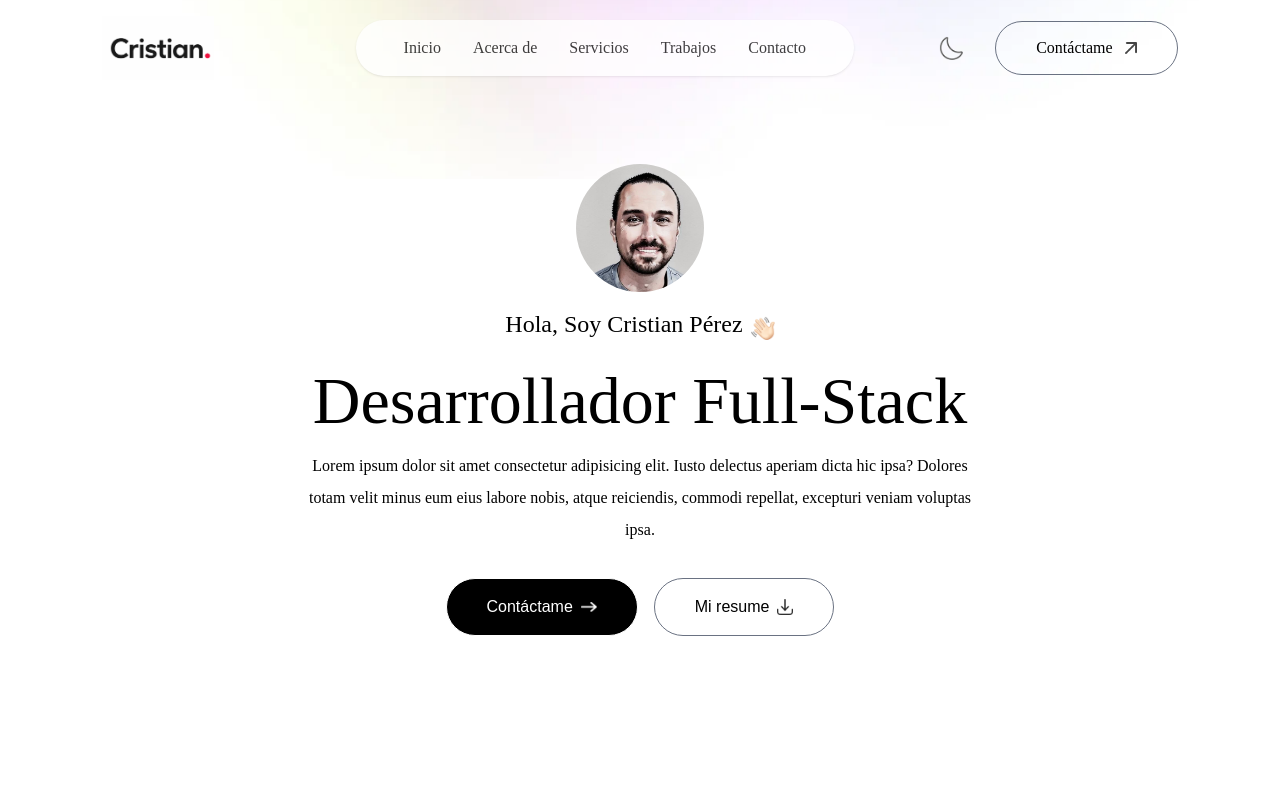
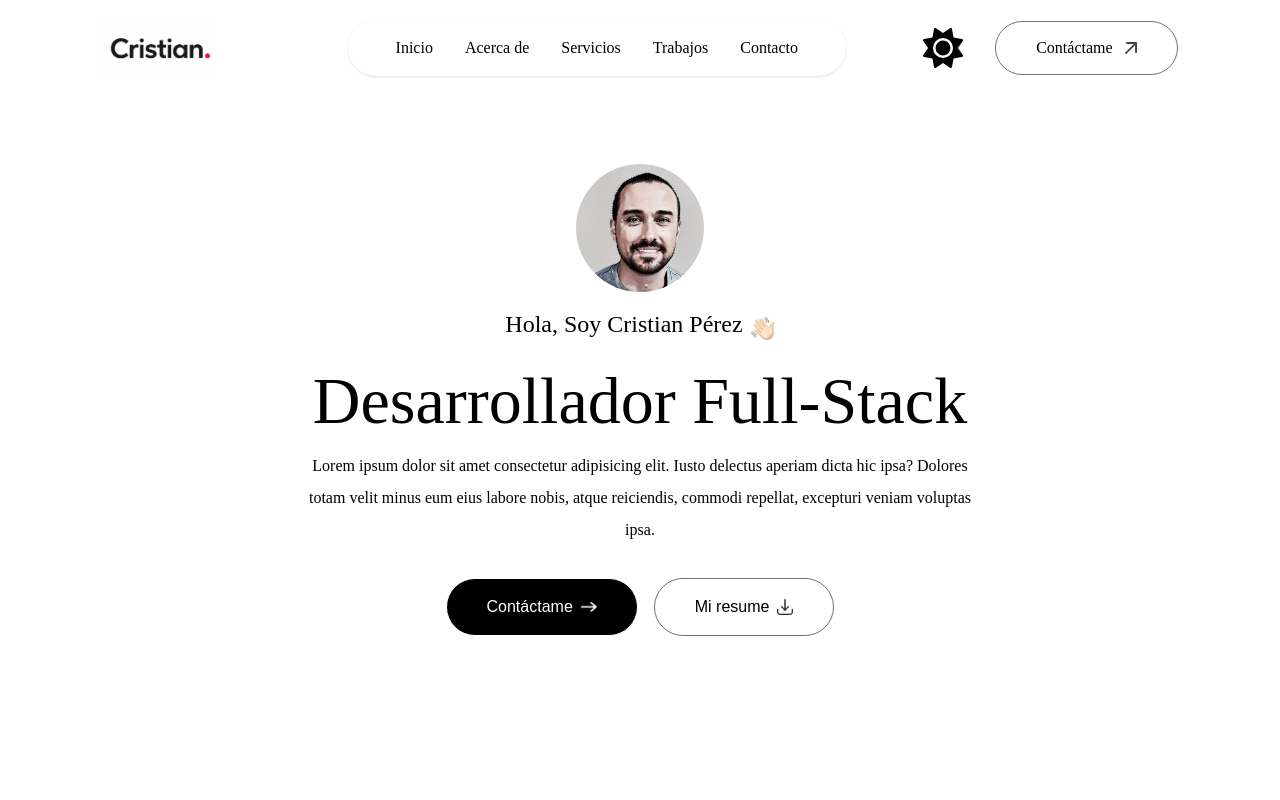
Before and after one commit to Cr1sti4n85/next-portfolio, a Next.js app: page / in a window 1280 px wide. Shown: the top 800 px of the page. Built offline with nearby package versions, Linux system fonts and the light colour scheme; no server answers; a web font is replaced by a local one.

Commit message:
Add dark mode

```diff
--- a/src/app/components/Contact.tsx
+++ b/src/app/components/Contact.tsx
@@ -61,7 +61,7 @@ const Contact = () => {
           type="submit"
           className="py-3 px-8 w-max flex items-center justify-between gap-2 bg-black/80 text-white rounded-full mx-auto hover:bg-black duration-500 cursor-pointer"
         >
-          Enviar{" "}
+          Enviar
           <Image src={imgs.rightArrowWhite} alt="right arrow" className="w-4" />
         </button>
         <p className="mt-4">{result}</p>
--- a/src/app/components/Navbar.tsx
+++ b/src/app/components/Navbar.tsx
@@ -2,9 +2,12 @@
 import Image from "next/image";
 import { imgs } from "@/assets/assets";
 import { useEffect, useRef, useState } from "react";
+import { useTheme } from "next-themes";
+import ThemeToggler from "./ThemeToggler";
 
 const Navbar = () => {
   const [isScroll, setIsScroll] = useState<boolean>(false);
+  const { theme } = useTheme();
   const sideMenuRef = useRef<HTMLUListElement>({} as HTMLUListElement);
   const openMenu = () => {
     sideMenuRef.current.style.transform = "translateX(-16rem)";
@@ -26,13 +29,13 @@ const Navbar = () => {
 
   return (
     <>
-      <div className="fixed top-0 right-0 w-11/12 -z-10 translate-y-[-80%]">
+      {/* <div className="fixed top-0 right-0 w-11/12 -z-10 translate-y-[-80%]">
         <Image
           src={imgs.headerBgColor}
           alt="header background color"
           className="w-full"
         />
-      </div>
+      </div> */}
       <nav
         className={`w-full fixed px-5 lg:px-8 xl:px-[8%] py-4 flex items-center justify-between z-50 ${
           isScroll ? "shadow-sm backdrop-blur-lg" : ""
@@ -47,7 +50,9 @@ const Navbar = () => {
           />
         </a>
         <ul
-          className={`hidden md:flex items-center gap-6 lg:gap-8 rounded-full  font-family-ovo px-12 py-3 bg-white shadow-sm opacity-75`}
+          className={`hidden md:flex items-center gap-6 lg:gap-8 rounded-full  font-family-ovo px-12 py-3 shadow-sm ${
+            theme === "light" && "opacity-75 bg-white"
+          }`}
         >
           <li>
             <a href="#top">Inicio</a>
@@ -66,9 +71,10 @@ const Navbar = () => {
           </li>
         </ul>
         <div className="flex items-center gap-4">
-          <button>
+          {/* <button>
             <Image src={imgs.moonIcon} alt="moon icon" className="w-6" />
-          </button>
+          </button> */}
+          <ThemeToggler />
           <a
             href="#contact"
             className="hidden lg:flex items-center gap-3 px-10 py-2.5 border border-gray-500 rounded-full ml-4 font-family-ovo"
--- /dev/null
+++ b/src/app/components/ThemeToggler.tsx
@@ -0,0 +1,26 @@
+"use client";
+
+import { useTheme } from "next-themes";
+import { FaMoon, FaSun } from "react-icons/fa6";
+
+const ThemeToggler = () => {
+  const { theme, setTheme } = useTheme();
+
+  return (
+    <button
+      className="flex justify-center items-center w-10 h-10 rounded-full cursor-pointer"
+      onClick={() => setTheme(theme === "light" ? "dark" : "light")}
+    >
+      <FaSun
+        className="absolute h-10 w-10 rotate-0 scale-100 dark:rotate-90 dark:scale-0"
+        size={1}
+      ></FaSun>
+      <FaMoon
+        className="absolute h-10 w-10 rotate-90 scale-0 dark:rotate-0 dark:scale-100"
+        size={1}
+      ></FaMoon>
+    </button>
+  );
+};
+
+export default ThemeToggler;
--- a/src/app/globals.css
+++ b/src/app/globals.css
@@ -11,6 +11,8 @@
   --shadow-white: 4px 4px 0 #fff;
 }
 
+@custom-variant dark (&:where(.dark, .dark *));
+
 @layer utilities {
   .grid-auto-fit {
     grid-template-columns: repeat(auto-fit, minmax(200px, 1fr));
--- a/src/app/layout.tsx
+++ b/src/app/layout.tsx
@@ -1,5 +1,6 @@
 import type { Metadata } from "next";
 import { Outfit, Ovo } from "next/font/google";
+import { ThemeProvider } from "next-themes";
 import "./globals.css";
 
 const outfit = Outfit({
@@ -23,11 +24,14 @@ export default function RootLayout({
   children: React.ReactNode;
 }>) {
   return (
-    <html lang="en" className="scroll-smooth">
+    <html lang="es" className="scroll-smooth" suppressHydrationWarning>
       <body
         className={`${outfit.className} ${ovo.className} antialiased leading-8 overflow-x-hidden`}
       >
-        {children}
+        <ThemeProvider attribute="class" enableSystem defaultTheme="system">
+          {children}
+        </ThemeProvider>
+        {/* {children} */}
       </body>
     </html>
   );
--- a/src/app/page.tsx
+++ b/src/app/page.tsx
@@ -8,7 +8,7 @@ import Work from "./components/Work";
 
 export default function Home() {
   return (
-    <>
+    <div className="dark:bg-darkTheme transition-all duration-300">
       <Navbar />
       <Header />
       <About />
@@ -16,6 +16,6 @@ export default function Home() {
       <Work />
       <Contact />
       <Footer />
-    </>
+    </div>
   );
 }
```
Also changed, not shown: package.json (+7 -5 lines), 1 other file (tests, documents, lock files or other folders).
